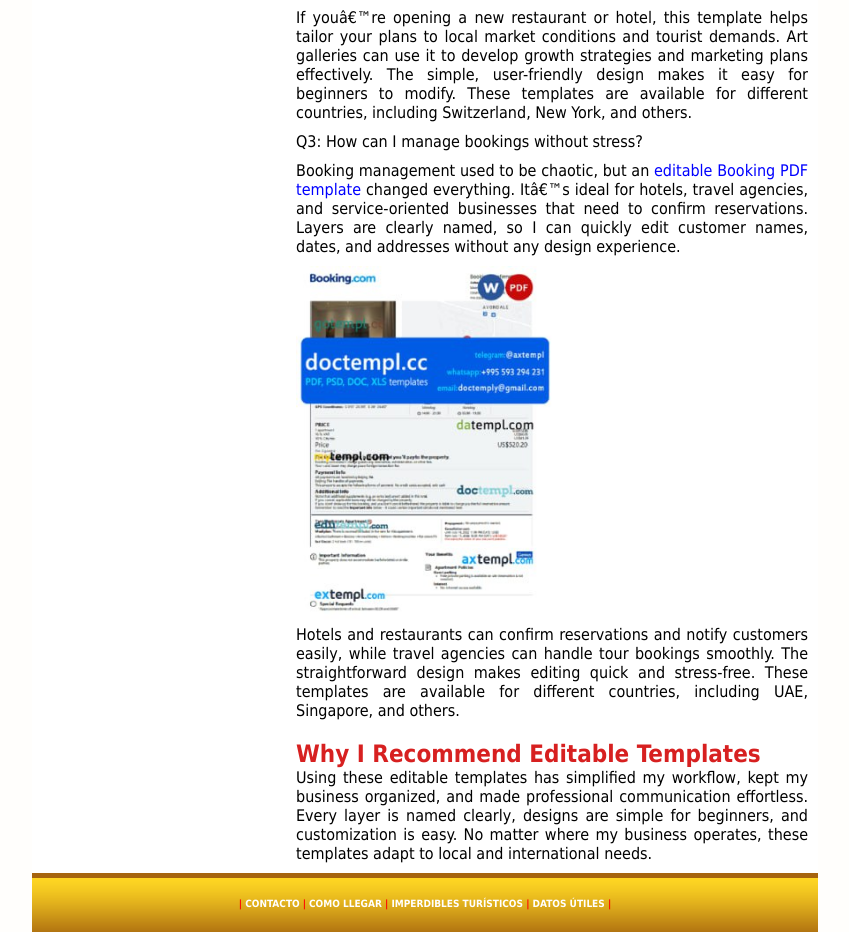
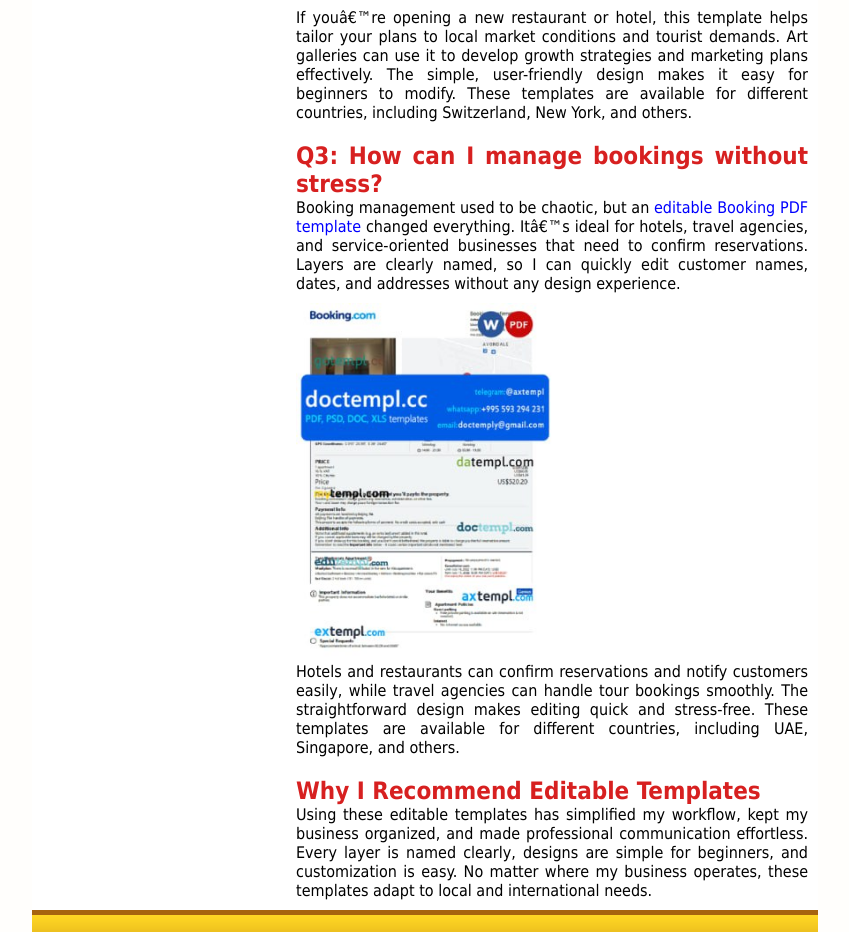
Before and after one commit to estefwise/cerroconcepcion.cl, a plain HTML site: page Streamline-Your-Business-with-editable-Templates.html in a window 1280 px wide. Shown: the part 1227-2159 px from the top of the page, without its empty margins (215-1064 px from the left). Drawn offline with Linux system fonts and the light colour scheme.

Commit message:
Update Streamline-Your-Business-with-editable-Templates.html

```diff
--- a/Streamline-Your-Business-with-editable-Templates.html
+++ b/Streamline-Your-Business-with-editable-Templates.html
@@ -196,7 +196,7 @@
                 conditions and tourist demands. Art galleries can use it to develop growth strategies and marketing
                 plans effectively. The simple, user-friendly design makes it easy for beginners to modify. These
                 templates are available for different countries, including Switzerland, New York, and others.</p>
-               <p>Q3: How can I manage bookings without stress?</p>
+               <h2>Q3: How can I manage bookings without stress?</h2>
                <p> Booking management used to be chaotic, but an <a style="color: blue;" href="https://doctempl.cc/product/zambia-hotel-booking-confirmation-word-and-pdf-template-2-pages/">editable Booking PDF template </a>changed everything. It’s
                 ideal for hotels, travel agencies, and service-oriented businesses that need to confirm reservations.
                 Layers are clearly named, so I can quickly edit customer names, dates, and addresses without any design
@@ -243,4 +243,5 @@
     </div>
 </body>
 
+
 </html>
```
